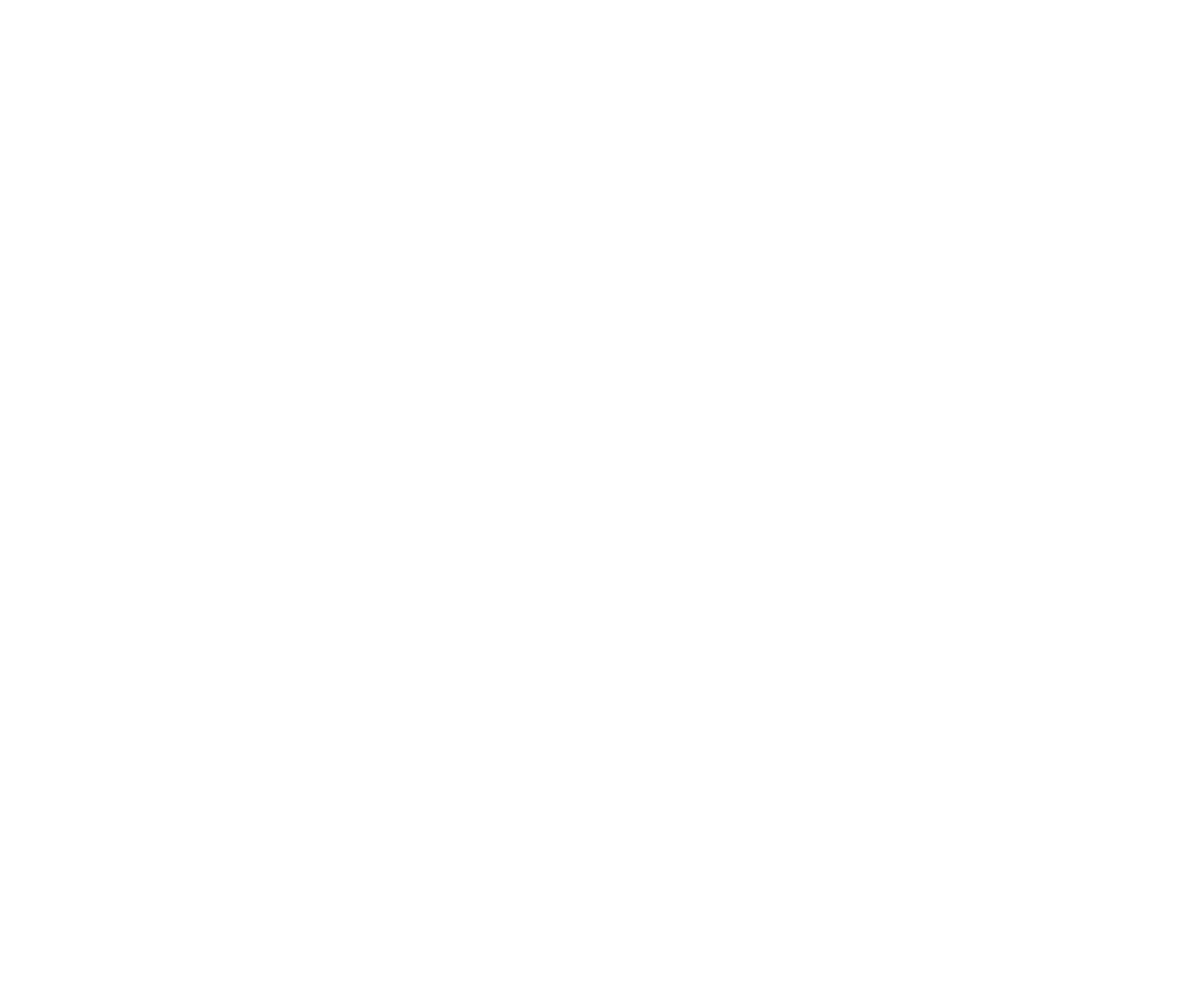
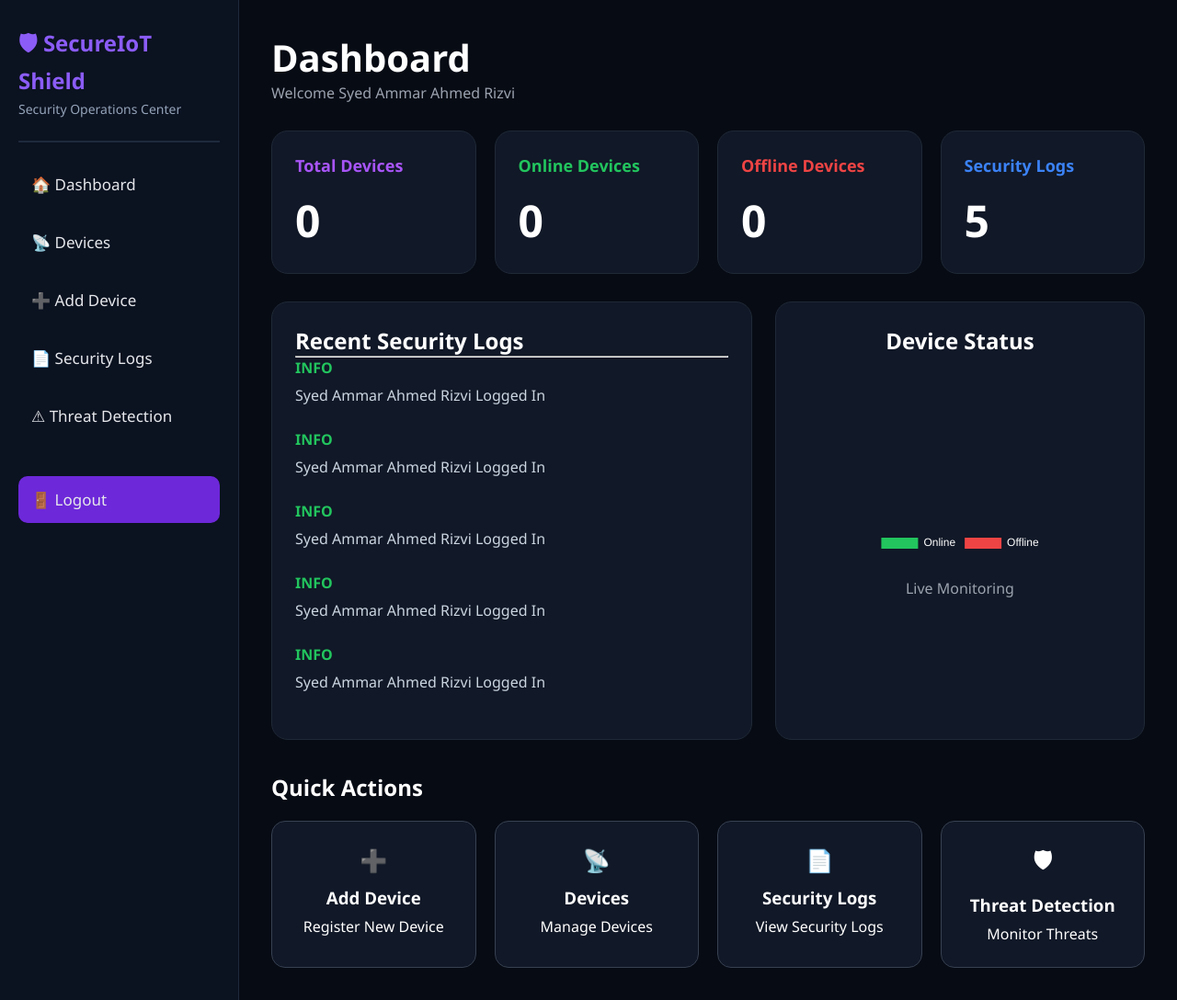
Before and after one commit to anasrizvii/SecureIoT-Shield, a Flask app: page /dashboard in a window 1280 px wide. Before the commit the page is empty. Shown: the whole page at 92% size. Before the commit the page ends 800 px from the top, so only its background shows below. Run offline with Flask 3, Linux system fonts and the light colour scheme; a user stored in the database is signed in.

Commit message:
Updated dashboard UI and landing page

```diff
--- a/templates/dashboard.html
+++ b/templates/dashboard.html
@@ -1,42 +1,376 @@
+<!DOCTYPE html>
+<html lang="en">
+
+<head>
+
+<meta charset="UTF-8">
+
+<meta name="viewport" content="width=device-width, initial-scale=1.0">
+
+<title>Dashboard | SecureIoT Shield</title>
+
+<link rel="stylesheet" href="{{ url_for('static', filename='style.css') }}">
+
+<script src="https://cdn.jsdelivr.net/npm/chart.js"></script>
+
+</head>
+
+<body>
+
+<div class="dashboard">
+
+<!-- Sidebar -->
+
+<aside class="sidebar">
+
+<h2>🛡 SecureIoT Shield</h2>
+
+<p>Security Operations Center</p>
+
+<hr>
+
+<a href="/dashboard">🏠 Dashboard</a>
+
+<a href="/devices">📡 Devices</a>
+
+<a href="/add_device">➕ Add Device</a>
+
+<a href="/security_logs">📄 Security Logs</a>
+
+<a href="/threat_detection">⚠ Threat Detection</a>
+
+
+<div style="margin-top:40px;">
+
+<a href="/logout" class="btn">
+
+🚪 Logout
+
+</a>
+
+</div>
+
+</aside>
+
+
+<!-- Main -->
+
+<main class="main">
+
+
+<div class="topbar">
+
+<div>
+
+<h2>Dashboard</h2>
+
+<p style="color:#9CA3AF;">
+
+Welcome {{ name }}
+
+</p>
+
+</div>
+
+</div>
+
+
+<!-- Statistics -->
+
+<div class="cards">
+
+
+<div class="stat purple">
+
+<h3>Total Devices</h3>
+
+<h1>{{ device_count }}</h1>
+
+</div>
+
+
+<div class="stat green">
+
+<h3>Online Devices</h3>
+
+<h1>{{ online_count }}</h1>
+
+</div>
+
+
+<div class="stat red">
+
+<h3>Offline Devices</h3>
+
+<h1>{{ offline_count }}</h1>
+
+</div>
+
+
+<div class="stat blue">
+
+<h3>Security Logs</h3>
+
+<h1>{{ log_count }}</h1>
+
+</div>
+
+
+</div>
+
+
+
+<!-- Content -->
+
+<div class="content-grid">
+
+
+<!-- Recent Logs -->
+
+<div class="card logs">
+
+<h2>Recent Security Logs</h2>
+
+<hr>
+
+
+{% if recent_logs %}
+
+{% for log in recent_logs %}
+
+<div style="margin-bottom:18px;">
+
+<h4 style="color:#22C55E;">
+
+{{ log.level }}
+
+</h4>
+
+
+<p style="color:#CBD5E1;">
+
+{{ log.event }}
+
+</p>
+
+
+</div>
+
+{% endfor %}
+
+
+{% else %}
+
+
+<p style="color:#CBD5E1;">
+
+No Security Logs Found.
+
+</p>
+
+
+{% endif %}
+
+
+</div>
+
+
+
+<!-- Chart -->
+
+
+<div class="card">
+
+
+<h2 style="text-align:center;">
+
+Device Status
+
+</h2>
+
+
+<div style="width:220px;height:220px;margin:auto;">
+
+<canvas id="myChart"></canvas>
+
+</div>
+
+
+<br>
+
+
+<p style="text-align:center;color:#9CA3AF;">
+
+Live Monitoring
+
+</p>
+
+
+</div>
+
+
+</div>
+
+
+
+<!-- Quick Actions -->
+
+
+<h2 style="margin:35px 0 20px;">
+
+Quick Actions
+
+</h2>
+
+
+
+<div class="quick">
+
+
+<a href="/add_device" class="quick-card">
+
+<h2>➕</h2>
+
+<h3>Add Device</h3>
+
+<p>Register New Device</p>
+
+</a>
+
+
+
+<a href="/devices" class="quick-card">
+
+<h2>📡</h2>
+
+<h3>Devices</h3>
+
+<p>Manage Devices</p>
+
+</a>
+
+
+
+<a href="/security_logs" class="quick-card">
+
+<h2>📄</h2>
+
+<h3>Security Logs</h3>
+
+<p>View Security Logs</p>
+
+</a>
+
+
+
+<a href="/threat_detection" class="quick-card">
+
+<h2>🛡</h2>
+
+<h3>Threat Detection</h3>
+
+<p>Monitor Threats</p>
+
+</a>
+
+
+</div>
+
+
+</main>
+
+
+</div>
+
+
+
 <script>
-document.addEventListener("DOMContentLoaded", function () {
 
-    const canvas = document.getElementById("myChart");
 
-    if (!canvas) return;
+const ctx = document.getElementById("myChart");
 
-    const ctx = canvas.getContext("2d");
 
 new Chart(ctx, {
+
+
 type: "doughnut",
+
+
 data: {
+
+
 labels: ["Online", "Offline"],
+
+
 datasets: [{
-                data: [
-                    Number("{{ online_count }}"),
-                    Number("{{ offline_count }}")
+
+
+data: [{{ online_count }}, {{ offline_count }}],
+
+
+backgroundColor: [
+
+
+"#22C55E",
+
+"#EF4444"
+
+
 ],
-                backgroundColor: [
-                    "#22C55E",
-                    "#EF4444"
-                ],
+
+
 borderWidth: 0
+
+
 }]
+
+
 },
+
+
 options: {
+
+
 responsive: true,
+
 maintainAspectRatio: false,
+
 cutout: "70%",
+
+
 plugins: {
+
+
 legend: {
+
+
 position: "bottom",
+
+
 labels: {
+
+
 color: "white"
+
+
 }
+
+
 }
+
+
 }
+
+
 }
+
+
 });
 
-});
+
 </script>
+
+
+</body>
+
+</html>
```
Also changed, not shown: app.py (+11 -45 lines), instance/database.db. Lines whose indentation alone changed are shown as unchanged.
